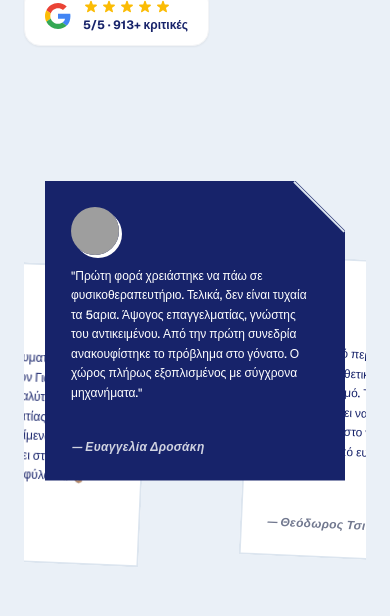
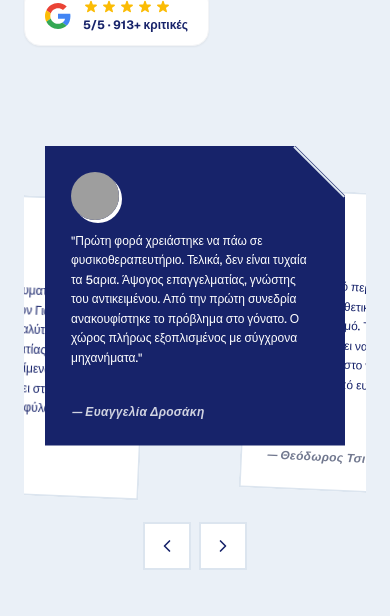
Before and after one commit to Ermeion/ermeion-website, a React (Vite) app: page / in a window 390 px wide. Shown: the part 6242-6858 px from the top of the page. Built offline with nearby package versions, Linux system fonts and the light colour scheme; grey boxes are pictures that could not be loaded.

Commit message:
Update card dimensions and mobile spacing

```diff
--- a/src/App.tsx
+++ b/src/App.tsx
@@ -937,12 +937,15 @@ const testimonialsData = [
 ];
 
 function TestimonialsSection() {
-  const [cardSize, setCardSize] = useState(365);
+  const [cardDims, setCardDims] = useState({ width: 360, height: 280 });
+  const [isMobile, setIsMobile] = useState(false);
   const [list, setList] = useState(testimonialsData);
 
   useEffect(() => {
     const update = () => {
-      setCardSize(window.matchMedia('(min-width: 640px)').matches ? 380 : 300);
+      const isDesktop = window.matchMedia('(min-width: 640px)').matches;
+      setIsMobile(!isDesktop);
+      setCardDims(isDesktop ? { width: 360, height: 280 } : { width: 300, height: 300 });
     };
     update();
     window.addEventListener('resize', update);
@@ -1003,22 +1006,25 @@ function TestimonialsSection() {
       </div>
 
       {/* Stagger Carousel */}
-      <div className="relative w-full overflow-hidden" style={{ height: 620 }}>
+      <div className="relative w-full overflow-hidden" style={{ height: isMobile ? 500 : 620 }}>
         {list.map((t, index) => {
           const position = list.length % 2
             ? index - (list.length + 1) / 2
             : index - list.length / 2;
           const isCenter = position === 0;
+          const translateY = isMobile
+            ? (isCenter ? -40 : position % 2 ? 8 : -12)
+            : (isCenter ? -65 : position % 2 ? 15 : -15);
           return (
             <div
               key={t.tempId}
               onClick={() => handleMove(position)}
               className="absolute left-1/2 top-1/2 cursor-pointer border-2 p-6 sm:p-8 transition-all duration-500 ease-in-out"
               style={{
-                width: cardSize,
-                height: cardSize,
+                width: cardDims.width,
+                height: cardDims.height,
                 clipPath: 'polygon(50px 0%, calc(100% - 50px) 0%, 100% 50px, 100% 100%, calc(100% - 50px) 100%, 50px 100%, 0 100%, 0 0)',
-                transform: `translate(-50%, -50%) translateX(${(cardSize / 1.5) * position}px) translateY(${isCenter ? -65 : position % 2 ? 15 : -15}px) rotate(${isCenter ? 0 : position % 2 ? 2.5 : -2.5}deg)`,
+                transform: `translate(-50%, -50%) translateX(${(cardDims.width / 1.5) * position}px) translateY(${translateY}px) rotate(${isCenter ? 0 : position % 2 ? 2.5 : -2.5}deg)`,
                 zIndex: isCenter ? 10 : 0,
                 backgroundColor: isCenter ? '#17236a' : '#ffffff',
                 borderColor: isCenter ? '#17236a' : '#dce5ef',
```
